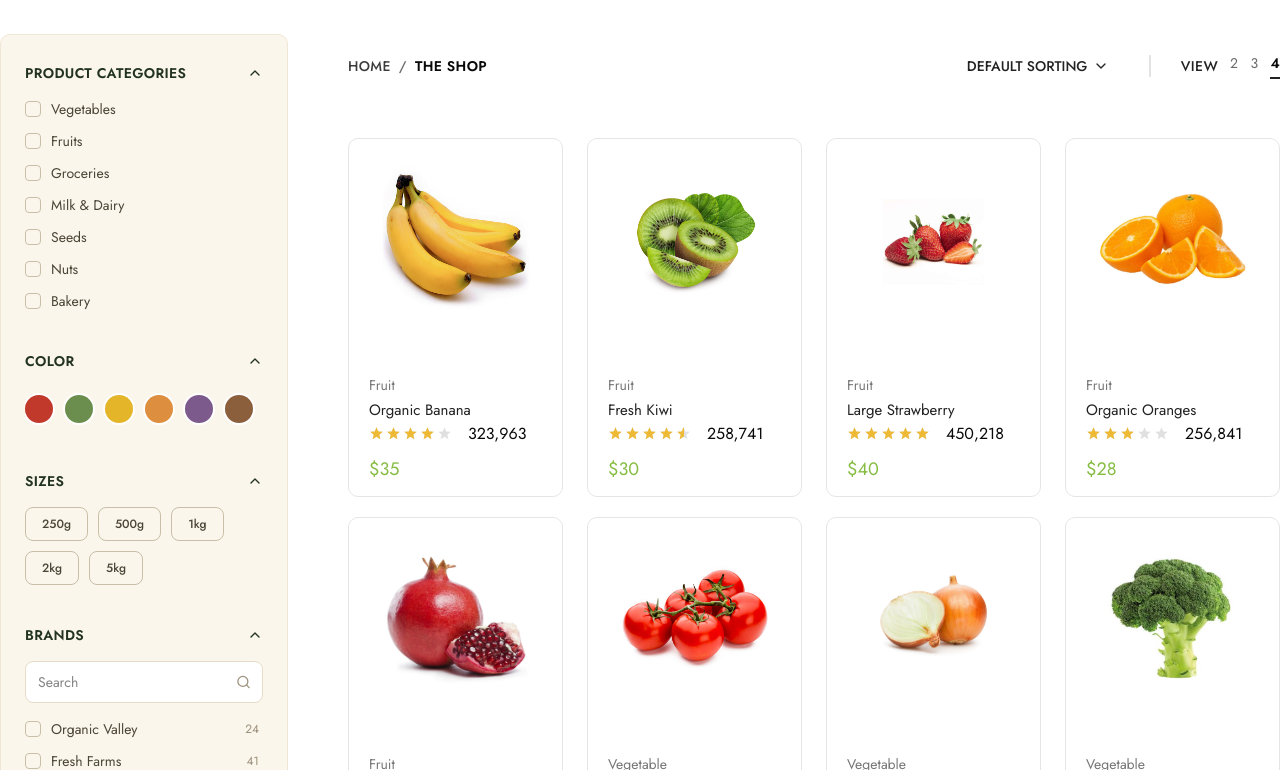
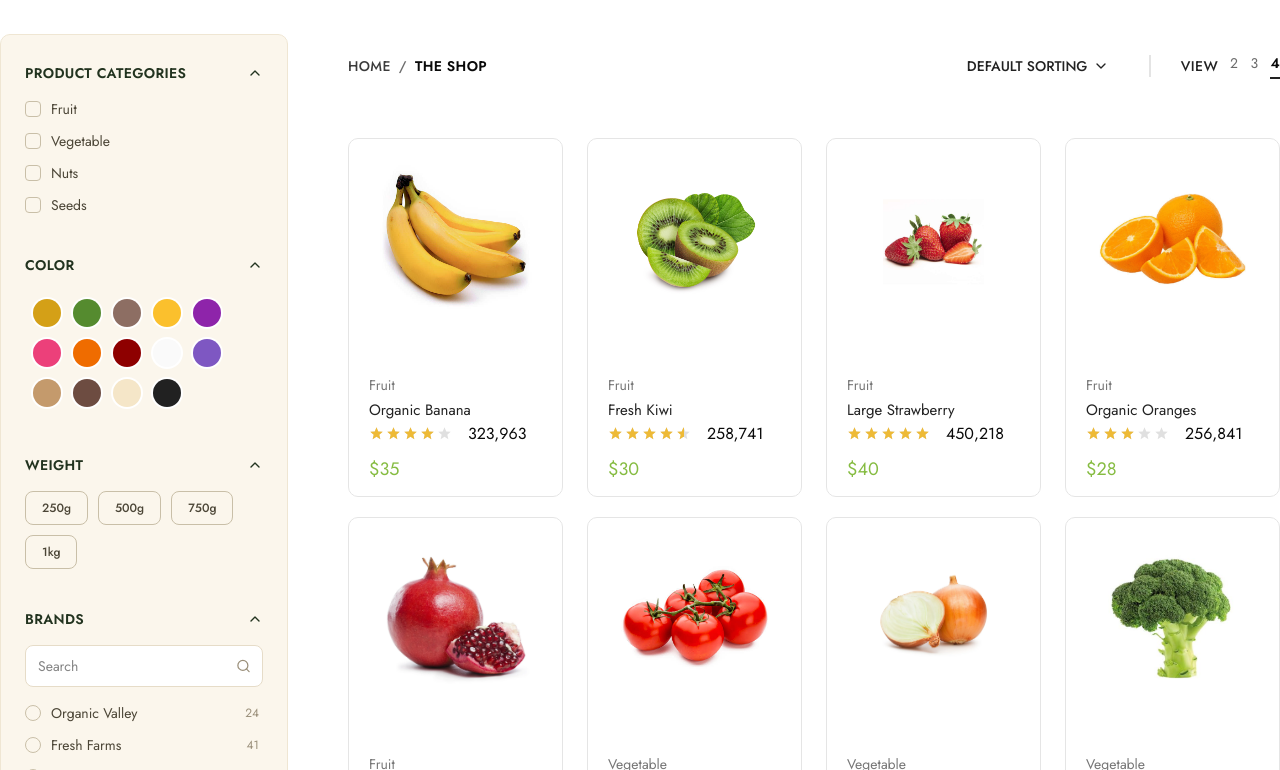
Before and after one commit to ayeshatahsin11/Uomo-E-commerce, a Next.js app: page /shop in a window 1280 px wide. Shown: the part 610-1380 px from the top of the page. Built offline with nearby package versions, Linux system fonts and the light colour scheme.

Commit message:
sidebar updated

```diff
--- a/src/app/(root)/shop/[slug]/page.jsx
+++ b/src/app/(root)/shop/[slug]/page.jsx
@@ -6,6 +6,7 @@ import { Skeleton } from "@/components/ui/skeleton";
 import { useParams } from "next/navigation";
 import "react-inner-image-zoom/lib/styles.min.css";
 import InnerImageZoom from "react-inner-image-zoom";
+import Container from "@/components/layout/Container";
 
 const ShopSingleProduct = () => {
   const { slug } = useParams();
@@ -46,7 +47,7 @@ const ShopSingleProduct = () => {
   }, [product]);
 
   return (
-    <div className="max-w-6xl mx-auto px-6 py-10">
+    <Container className="max-w-6xl mx-auto px-6 py-10">
       {/* Breadcrumb + prev/next */}
       <div className="flex items-center justify-between mb-6 text-xs font-medium tracking-wide">
         {loading ? (
@@ -156,7 +157,7 @@ const ShopSingleProduct = () => {
                 <button
                   key={img}
                   onClick={() => setActiveImage(i)}
-                  className={`size-16 rounded-md  overflow-hidden border-2 duration-200 cursor-pointer ${
+                  className={`size-25 rounded-md  overflow-hidden border-2 duration-200 cursor-pointer ${
                     activeImage === i
                       ? "border-2 border-[#22331F]"
                       : "border-2 border-[#EFE6D3] hover:border-[#C9BFA8]"
@@ -277,7 +278,7 @@ const ShopSingleProduct = () => {
                 </button>
               </div>
 
-              <button className="flex-1 bg-[#22331F] text-white text-sm font-medium py-2.5 rounded-md hover:bg-[#2C4429] duration-200 cursor-pointer">
+              <button className="w-75 bg-[#22331F] text-white text-sm font-medium py-2.5 rounded-md hover:bg-[#2C4429] duration-200 cursor-pointer">
                 ADD TO CART
               </button>
             </div>
@@ -323,7 +324,7 @@ const ShopSingleProduct = () => {
           </div>
         </div>
       )}
-    </div>
+    </Container>
   );
 };
 
--- a/src/components/shop(contents)/ShopProducts.jsx
+++ b/src/components/shop(contents)/ShopProducts.jsx
@@ -2,9 +2,10 @@
 import React, { useState, useEffect } from "react";
 import ProductCards from "../common/ProductCards";
 import { useShopStore } from "@/store/useShopStore";
-import { Card, CardContent, CardHeader } from "@/components/ui/card"
-import { Skeleton } from "@/components/ui/skeleton"
+import { Card, CardContent, CardHeader } from "@/components/ui/card";
+import { Skeleton } from "@/components/ui/skeleton";
 import Paginate from "./Paginate";
+import { useProducts } from "@/store/useProduct";
 
 const gridColsMap = {
   2: "grid-cols-2",
@@ -13,16 +14,17 @@ const gridColsMap = {
 };
 
 const ShopProducts = () => {
-  const [products, setProducts] = useState([]);
+  const { setProducts, products } = useProducts(); // local useState use na kore zustand diye data global kora holo
+
   const sortValue = useShopStore((state) => state.sortValue);
   const gridView = useShopStore((state) => state.gridView);
-const [loading, setLoading] = useState(true)
+  const [loading, setLoading] = useState(true);
   useEffect(() => {
     const fetchProducts = async () => {
       const res = await fetch("/api/products");
       const data = await res.json();
       setProducts(data);
-      setLoading(false)
+      setLoading(false);
     };
     fetchProducts();
   }, []);
@@ -44,10 +46,9 @@ const [loading, setLoading] = useState(true)
 
   return (
     <div>
-
       {loading ? (
         <div className="grid grid-cols-4 gap-5">
-  {Array.from({length:8}).map((_,index)=>(
+          {Array.from({ length: 8 }).map((_, index) => (
             <Card className="w-full max-w-xs">
               <CardContent>
                 <Skeleton className="aspect-video w-full" />
@@ -59,17 +60,16 @@ const [loading, setLoading] = useState(true)
             </Card>
           ))}
         </div>
-)
-:( <Paginate
+      ) : (
+        <Paginate
           items={sortedProducts}
           itemsPerPage={8}
           wrapperClassName={`grid ${gridColsMap[gridView]} gap-x-6 gap-y-5 mt-10`}
           renderItem={(product) => (
             <ProductCards key={product.id} product={product} />
           )}
-      />)}
-
-
+        />
+      )}
     </div>
   );
 };
--- a/src/components/shop(contents)/ShopSidebar.jsx
+++ b/src/components/shop(contents)/ShopSidebar.jsx
@@ -2,29 +2,9 @@
 import React, { useState } from "react";
 import { Search } from "lucide-react";
 import FilterAccordion from "./FilterAccordion";
+import { useProducts } from "@/store/useProduct";
 
 // ---- Default data (food e-commerce onujayi) - tumi prop diye override korte parbe ----
-const defaultCategories = [
-  { label: "Vegetables", count: 42 },
-  { label: "Fruits", count: 38 },
-  { label: "Groceries", count: 56 },
-  { label: "Milk & Dairy", count: 19 },
-  { label: "Seeds", count: 12 },
-  { label: "Nuts", count: 15 },
-  { label: "Bakery", count: 24 },
-];
-
-const defaultColors = [
-  { name: "Red", hex: "#C0392B" },
-  { name: "Green", hex: "#6B8E4E" },
-  { name: "Yellow", hex: "#E4B429" },
-  { name: "Orange", hex: "#DD8E3E" },
-  { name: "Purple", hex: "#7D5A8C" },
-  { name: "Brown", hex: "#8B5E3C" },
-];
-
-const defaultSizes = ["250g", "500g", "1kg", "2kg", "5kg"];
-
 const defaultBrands = [
   { label: "Organic Valley", count: 24 },
   { label: "Fresh Farms", count: 41 },
@@ -35,9 +15,6 @@ const defaultBrands = [
 ];
 
 const ShopSidebar = ({
-  categories = defaultCategories,
-  colors = defaultColors,
-  sizes = defaultSizes,
   brands = defaultBrands,
   minPrice = 1,
   maxPrice = 100,
@@ -50,6 +27,22 @@ const ShopSidebar = ({
   const [selectedBrands, setSelectedBrands] = useState([]);
   const [brandSearch, setBrandSearch] = useState("");
   const [priceRange, setPriceRange] = useState([minPrice, maxPrice]);
+  const {products} = useProducts(); // product globally fetching from zustand store
+
+  const filterCategory = products.map((item)=>item.category);
+  const categories = [...new Set(filterCategory)]
+
+
+ // Colors - object array, tai flatMap + Map diye dedupe korte hobe
+  const filterColours = products.flatMap((item) => item.colors ?? []);
+  const colors = Array.from(
+    new Map(filterColours.map((color) => [color.name, color])).values()
+  );
+
+  const filterWeight = products.flatMap((item) => item.weights ?? []);
+ const weights = [...new Set(filterWeight)];
+ console.log(weights);
+
 
   const toggleCategory = (label) => {
     setSelectedCategories((prev) =>
@@ -99,17 +92,17 @@ const ShopSidebar = ({
       <FilterAccordion title="Product Categories">
         <ul className="flex flex-col gap-3">
           {categories.map((cat) => (
-            <li key={cat.label}>
+            <li key={cat}>
               <label className="flex items-center justify-between gap-2 cursor-pointer group">
                 <span className="flex items-center gap-2.5">
                   <span
                     className={`size-4 rounded-[4px] border flex items-center justify-center duration-200 ${
-                      selectedCategories.includes(cat.label)
+                      selectedCategories.includes(cat)
                         ? "bg-[#22331F] border-[#22331F]"
                         : "border-[#C9BFA8] group-hover:border-[#22331F]"
                     }`}
                   >
-                    {selectedCategories.includes(cat.label) && (
+                    {selectedCategories.includes(cat) && (
                       <svg width="10" height="8" viewBox="0 0 10 8" fill="none">
                         <path
                           d="M1 4L3.5 6.5L9 1"
@@ -122,14 +115,14 @@ const ShopSidebar = ({
                     )}
                   </span>
                   <span className="text-sm text-[#4B4536] group-hover:text-[#22331F] duration-200">
-                    {cat.label}
+                    {cat}
                   </span>
                 </span>
                 <input
                   type="checkbox"
                   className="hidden"
-                  checked={selectedCategories.includes(cat.label)}
-                  onChange={() => toggleCategory(cat.label)}
+                  checked={selectedCategories.includes(cat)}
+                  onChange={() => toggleCategory(cat)}
                 />
               </label>
             </li>
@@ -139,7 +132,7 @@ const ShopSidebar = ({
 
       {/* Color */}
       <FilterAccordion title="Color">
-        <div className="flex flex-wrap gap-3 py-2">
+        <div className="flex flex-wrap gap-3 py-2 px-2">
           {colors.map((color) => (
             <button
               key={color.name}
@@ -160,24 +153,23 @@ const ShopSidebar = ({
           ))}
         </div>
       </FilterAccordion>
-
       {/* Sizes (weight/pack size) */}
-      <FilterAccordion title="Sizes">
+      <FilterAccordion title="Weight">
         <div className="flex flex-wrap gap-2.5">
-          {sizes.map((size) => (
+          {weights.map((weight) => (
             <button
-              key={size}
+              key={weight}
               type="button"
               onClick={() =>
-                setSelectedSize((prev) => (prev === size ? null : size))
+                setSelectedSize((prev) => (prev === weight ? null : weight))
               }
               className={`px-4 py-2 text-xs font-medium rounded-md border duration-200 cursor-pointer ${
-                selectedSize === size
+                selectedSize === weight
                   ? "bg-[#22331F] border-[#22331F] text-white"
                   : "border-[#C9BFA8] text-[#4B4536] hover:border-[#22331F]"
               }`}
             >
-              {size}
+              {weight}
             </button>
           ))}
         </div>
@@ -206,7 +198,7 @@ const ShopSidebar = ({
                 <label className="flex items-center justify-between gap-2 cursor-pointer group">
                   <span className="flex items-center gap-2.5">
                     <span
-                      className={`size-4 rounded-[4px] border flex items-center justify-center duration-200 ${
+                      className={`size-4 rounded-lg border flex items-center justify-center duration-200 ${
                         selectedBrands.includes(brand.label)
                           ? "bg-[#22331F] border-[#22331F]"
                           : "border-[#C9BFA8] group-hover:border-[#22331F]"
--- /dev/null
+++ b/src/store/useProduct.js
@@ -0,0 +1,11 @@
+import { create } from "zustand";
+
+
+const useProducts = create((set)=>(
+    {
+    products : [],
+    setProducts : (products)=>set({products})
+}
+))
+
+export {useProducts}
```
Lines whose indentation alone changed are shown as unchanged.
